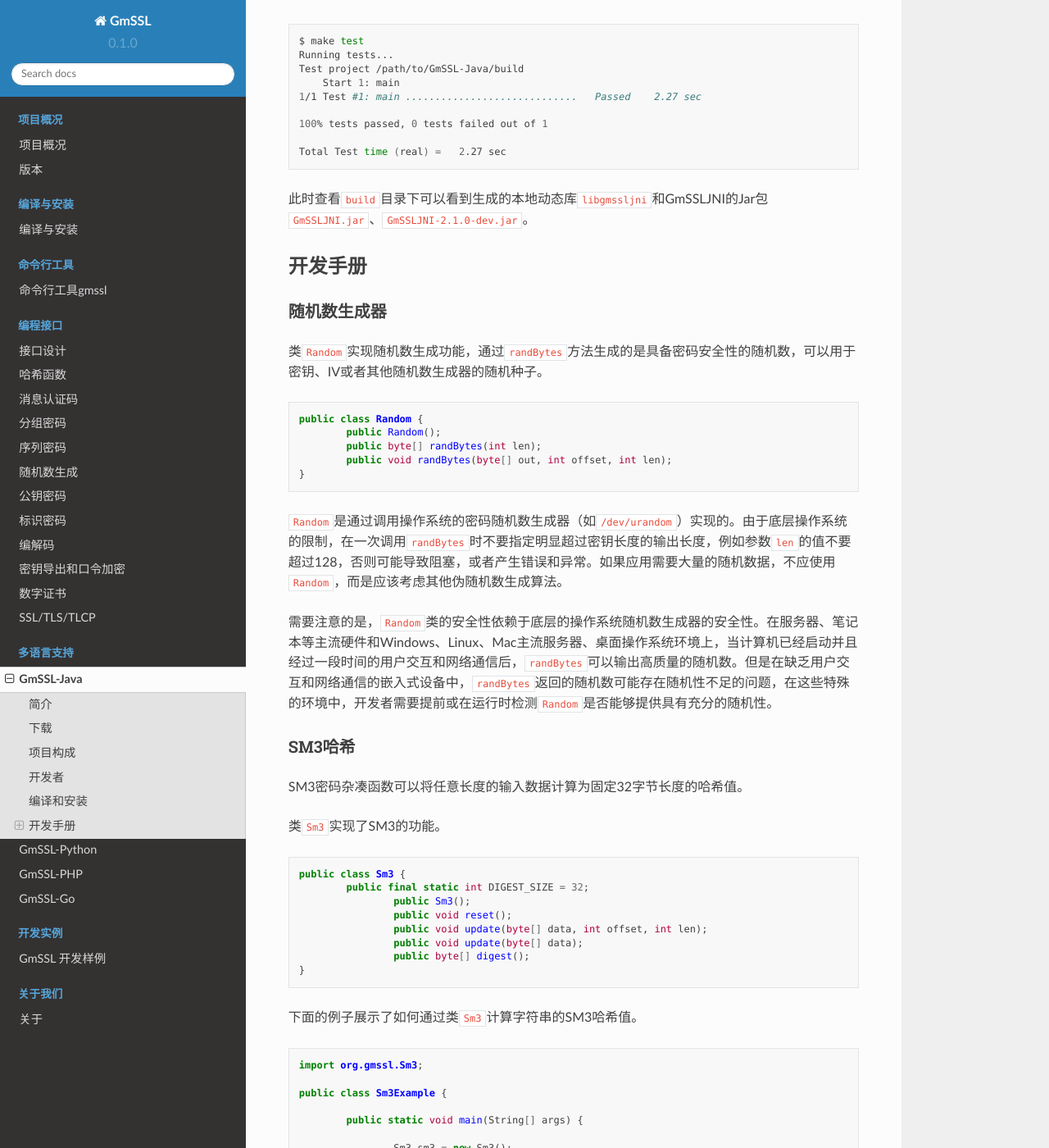
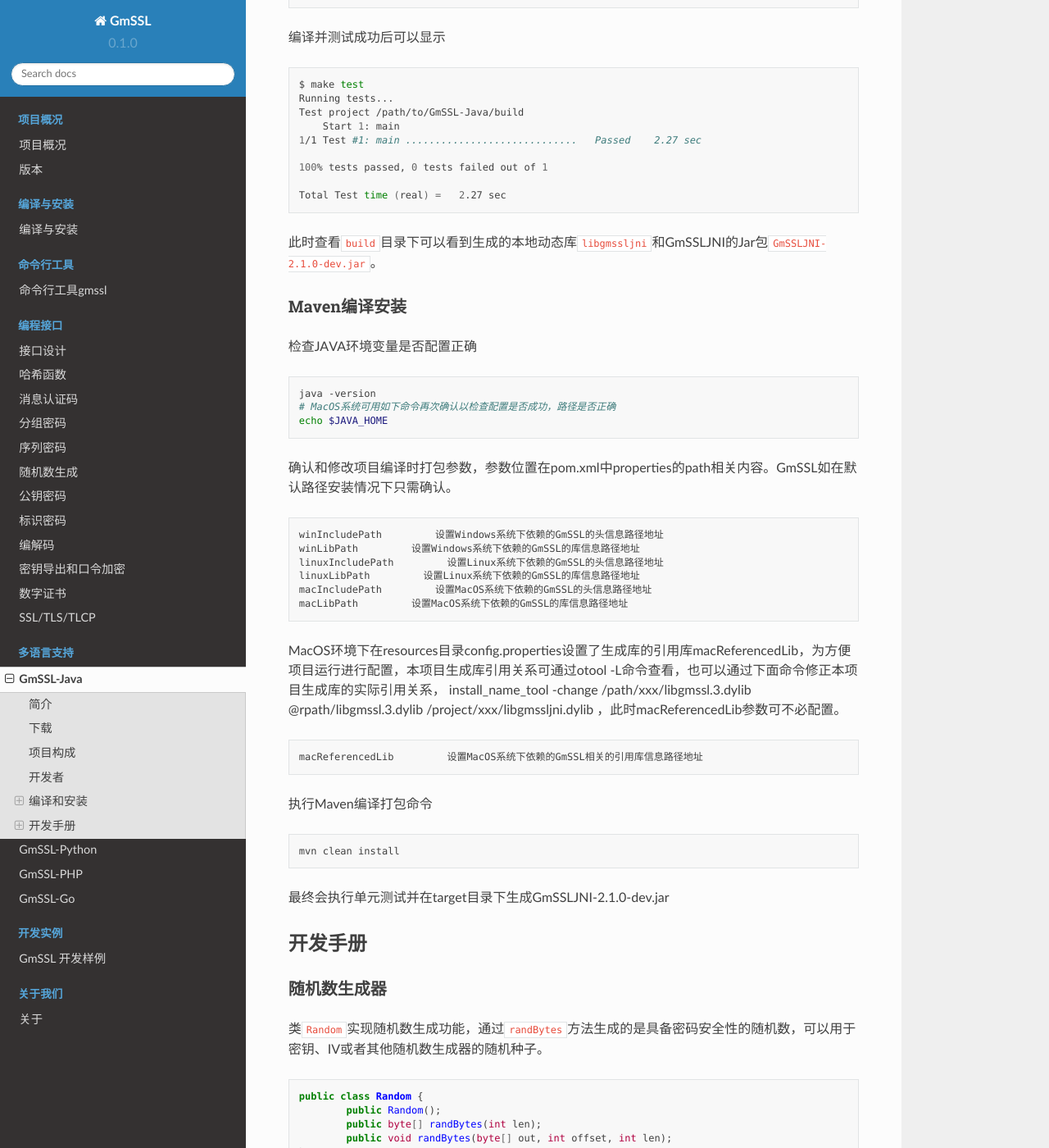
Before and after one commit to zxm256/gmssl-docs, a Sphinx documentation site: the page built from docs/source/multi_language/java.md, in a window 1280 px wide and 1400 px high, scrolled down 2460 px. Shown: the whole window at 82% size. Built offline with Sphinx 7.4.7 and the Read the Docs theme 2.0.0, drawn with Linux system fonts in a browser that asks for light colours; pages that are not in the unit, such as notebooks, are missing from menus; some of the changed text lies outside the part shown.

Commit message:
Upadate Docs

````diff
--- a/docs/source/multi_language/java.md
+++ b/docs/source/multi_language/java.md
@@ -52,9 +52,11 @@
 
 GmSSL-Java依赖GmSSL项目，在编译前需要先在系统上编译、安装并测试通过GmSSL库及工具。请在https://github.com/guanzhi/GmSSL 项目上下载最新的GmSSL代码，并完成编译、测试和安装。
 
-首先下载最新的GmSSL-Java代码，然后安装编译工具链。
+首先下载最新的GmSSL-Java代码。
 
-GmSSL-Java的当前版本采用CMake编译工具链，需要在系统上安装基础的GCC编译工具链、CMake和Java环境，在Ubuntu/Debian系统上可以执行如下命令安装依赖的工具。
+### CMake编译安装
+
+采用CMake编译工具链，需要在系统上安装基础的GCC编译工具链、CMake、Java和Maven环境，在Ubuntu/Debian系统上可以执行如下命令安装依赖的工具。
 
 ```bash
 sudo apt update
@@ -85,8 +87,39 @@
 Total Test time (real) =   2.27 sec
 ```
 
-此时查看`build`目录下可以看到生成的本地动态库`libgmssljni`和GmSSLJNI的Jar包`GmSSLJNI.jar`、`GmSSLJNI-2.1.0-dev.jar`。
+此时查看`build`目录下可以看到生成的本地动态库`libgmssljni`和GmSSLJNI的Jar包`GmSSLJNI-2.1.0-dev.jar`。
 
+### Maven编译安装
+
+检查JAVA环境变量是否配置正确
+```shell
+java -version
+# MacOS系统可用如下命令再次确认以检查配置是否成功，路径是否正确
+echo $JAVA_HOME
+```
+
+确认和修改项目编译时打包参数，参数位置在pom.xml中properties的path相关内容。GmSSL如在默认路径安装情况下只需确认。
+```
+winIncludePath         设置Windows系统下依赖的GmSSL的头信息路径地址
+winLibPath         设置Windows系统下依赖的GmSSL的库信息路径地址
+linuxIncludePath         设置Linux系统下依赖的GmSSL的头信息路径地址
+linuxLibPath         设置Linux系统下依赖的GmSSL的库信息路径地址
+macIncludePath         设置MacOS系统下依赖的GmSSL的头信息路径地址
+macLibPath         设置MacOS系统下依赖的GmSSL的库信息路径地址
+```
+
+MacOS环境下在resources目录config.properties设置了生成库的引用库macReferencedLib，为方便项目运行进行配置，本项目生成库引用关系可通过otool -L命令查看，也可以通过下面命令修正本项目生成库的实际引用关系，
+install_name_tool -change /path/xxx/libgmssl.3.dylib @rpath/libgmssl.3.dylib /project/xxx/libgmssljni.dylib
+，此时macReferencedLib参数可不必配置。
+```
+macReferencedLib         设置MacOS系统下依赖的GmSSL相关的引用库信息路径地址
+```
+
+执行Maven编译打包命令
+```shell
+mvn clean install
+```
+最终会执行单元测试并在target目录下生成GmSSLJNI-2.1.0-dev.jar
 
 ## 开发手册
 
````
Also changed, not shown: other parts of docs/source/multi_language/java.md (+1 -1 lines), docs/source/multi_language/go.md (+1 -1 lines), docs/source/multi_language/php.md (+1 -1 lines), docs/source/multi_language/python.md (+1 -1 lines).
